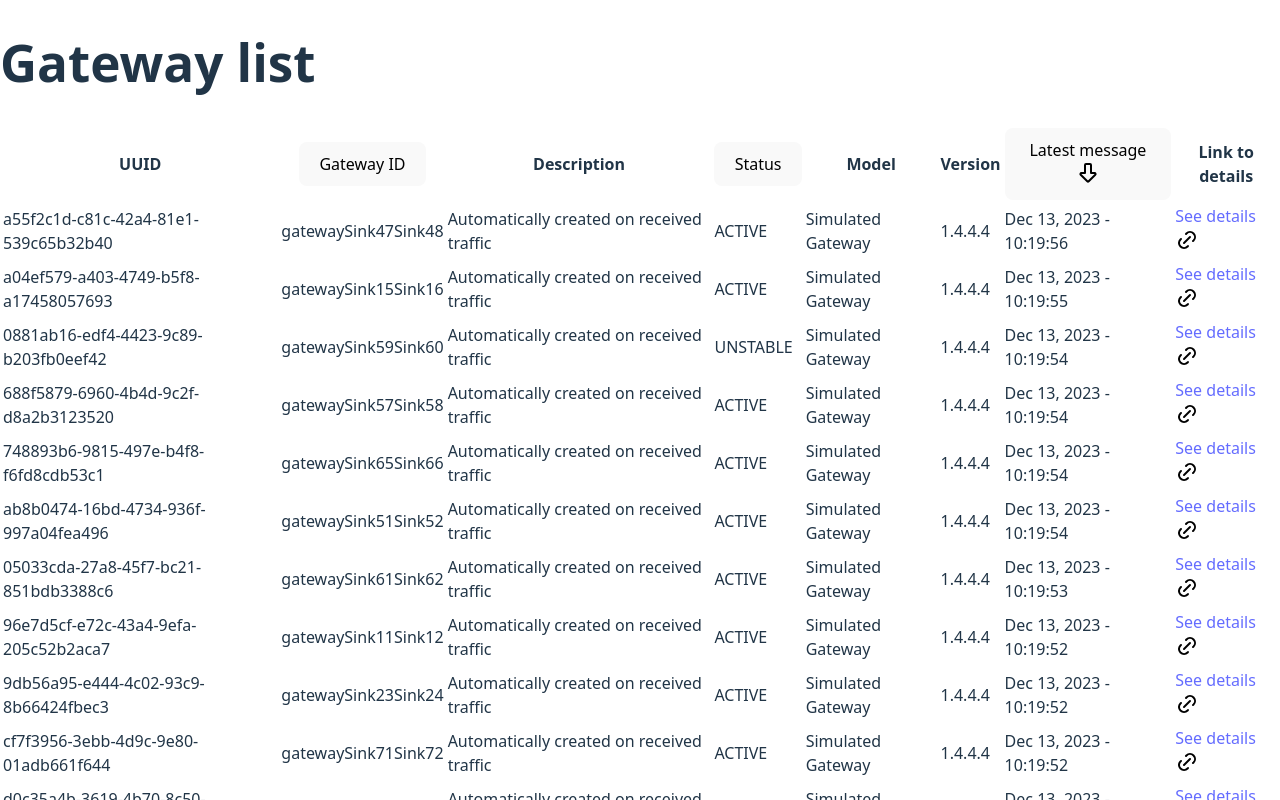
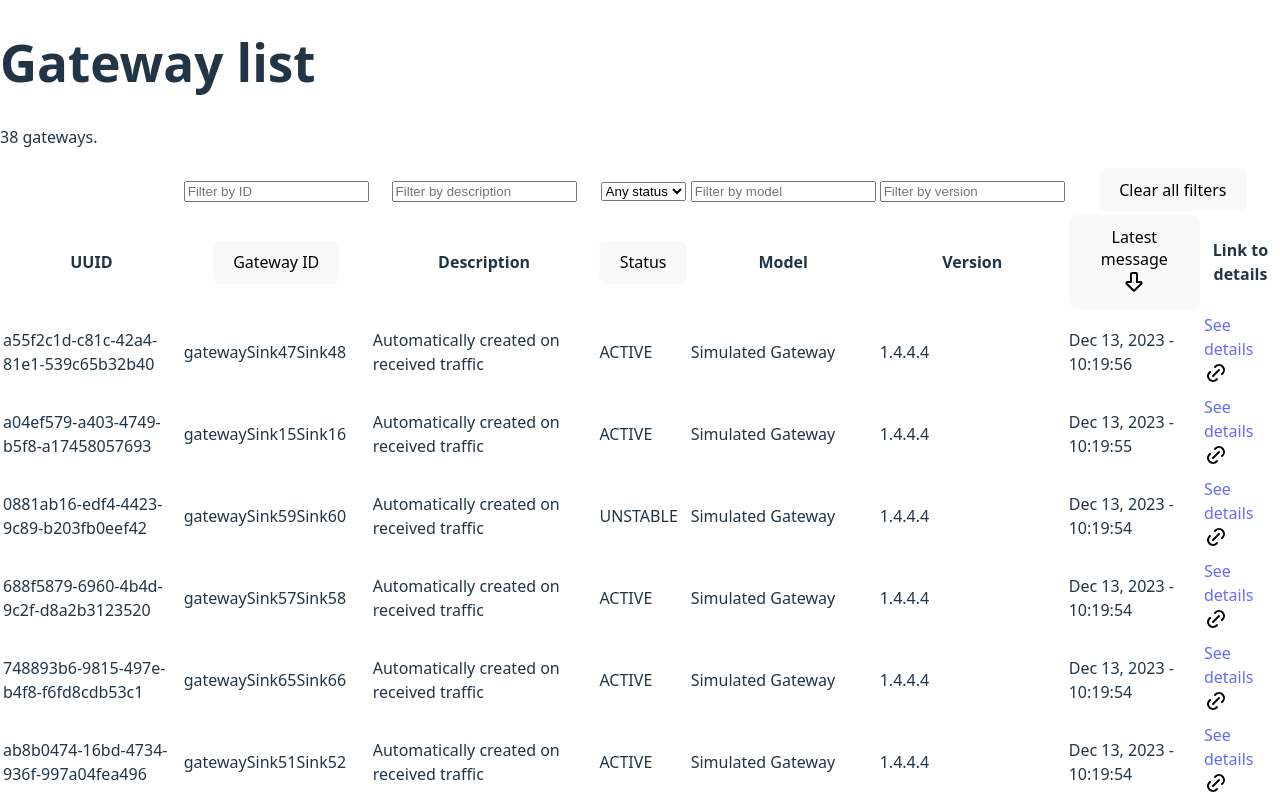
Before and after one commit to shundread/ui-demo-for-wp, a React (Vite) app: page / in a window 1280 px wide. Shown: the top 800 px of the page. Built offline with nearby package versions, Linux system fonts and the light colour scheme.

Commit message:
Support filtering options on gateway list

```diff
--- a/src/components/GatewayList/GatewayList.tsx
+++ b/src/components/GatewayList/GatewayList.tsx
@@ -17,11 +17,99 @@ export interface GatewayListProps {
 
 export function GatewayList({ gateways }: GatewayListProps) {
     const [sortingPolicy, setSortingPolicy] = useState(SortingPolicy.LatestDesc);
-    const sortedGateways = gatewaySort(gateways, sortingPolicy);
+
+    const [gatewayIdFilter, setGatewayIdFilter] = useState("");
+    const [gatewayDescriptionFilter, setGatewayDescriptionFilter] = useState("");
+    const [gatewayStatusFilter, setGatewayStatusFilter] = useState<GatewayStatus | null>(null);
+    const [gatewayModelFilter, setGatewayModelFilter] = useState("");
+    const [gatewayVersionFilter, setGatewayVersionFilter] = useState("");
+
+    const sortedAndFilteredGateways = gatewaySort(gateways, sortingPolicy)
+        .filter((gateway) => gateway.gatewayId.includes(gatewayIdFilter))
+        .filter((gateway) => gateway.description.includes(gatewayDescriptionFilter))
+        .filter((gateway) => gatewayStatusFilter === null || gateway.status === gatewayStatusFilter)
+        .filter((gateway) => gateway.model.includes(gatewayModelFilter))
+        .filter((gateway) => gateway.version.includes(gatewayVersionFilter));
 
     return (
+        <>
+            <p>
+                {gateways.length} gateways.
+                {gateways.length > sortedAndFilteredGateways.length
+                    ? `(${gateways.length - sortedAndFilteredGateways.length} hidden by filters)`
+                    : null
+                }
+            </p>
+
             <table className="gateway-list">
                 <thead>
+                    <tr>
+                        <th></th>
+                        <th>
+                            <input
+                                type="text"
+                                id="idFilter"
+                                name="idFilter"
+                                placeholder="Filter by ID"
+                                value={gatewayIdFilter}
+                                onChange={(event) => setGatewayIdFilter(event.target.value)}
+                            />
+                        </th>
+                        <th>
+                            <input
+                                type="text"
+                                id="descriptionFilter"
+                                name="descriptionFilter"
+                                placeholder="Filter by description"
+                                value={gatewayDescriptionFilter}
+                                onChange={(event) => setGatewayDescriptionFilter(event.target.value)}
+                            />
+                        </th>
+                        <th>
+                            <select
+                                name="statusFilter"
+                                id="statusFilter"
+                                value={gatewayStatusFilter || ""}
+                                onChange={(event) => setGatewayStatusFilter((event.target.value ? event.target.value : null) as null | GatewayStatus)}>
+                                <option value={""}>Any status</option>
+                                <option value="ACTIVE">Active</option>
+                                <option value="INACTIVE">Inactive</option>
+                                <option value="UNSTABLE">Unstable</option>
+                                <option value="OFFLINE">Offline</option>
+                            </select>
+                        </th>
+                        <th>
+                            <input
+                                type="text"
+                                id="modelFilter"
+                                name="modelFilter"
+                                placeholder="Filter by model"
+                                value={gatewayModelFilter}
+                                onChange={(event) => setGatewayModelFilter(event.target.value)}
+                            />
+                        </th>
+                        <th>
+                            <input
+                                type="text"
+                                id="versionFilter"
+                                name="versionFilter"
+                                placeholder="Filter by version"
+                                value={gatewayVersionFilter}
+                                onChange={(event) => setGatewayVersionFilter(event.target.value)}
+                            />
+                        </th>
+                        <th colSpan={2}>
+                            <button onClick={() => {
+                                setGatewayIdFilter("");
+                                setGatewayDescriptionFilter("");
+                                setGatewayStatusFilter(null);
+                                setGatewayModelFilter("");
+                                setGatewayVersionFilter("");
+                            }}>
+                                Clear all filters
+                            </button>
+                        </th>
+                    </tr>
                     <tr>
                         <th scope="col">UUID</th>
                         <th scope="col">
@@ -64,10 +152,11 @@ export function GatewayList({ gateways }: GatewayListProps) {
                     </tr>
                 </thead>
                 <tbody>
-                {sortedGateways.map((gateway) =>
+                    {sortedAndFilteredGateways.map((gateway) =>
                         <GatewayListItem key={gateway.uuid} {...gateway} />)}
                 </tbody>
             </table>
+        </>
     )
 }
 
```
Lines whose indentation alone changed are shown as unchanged.
